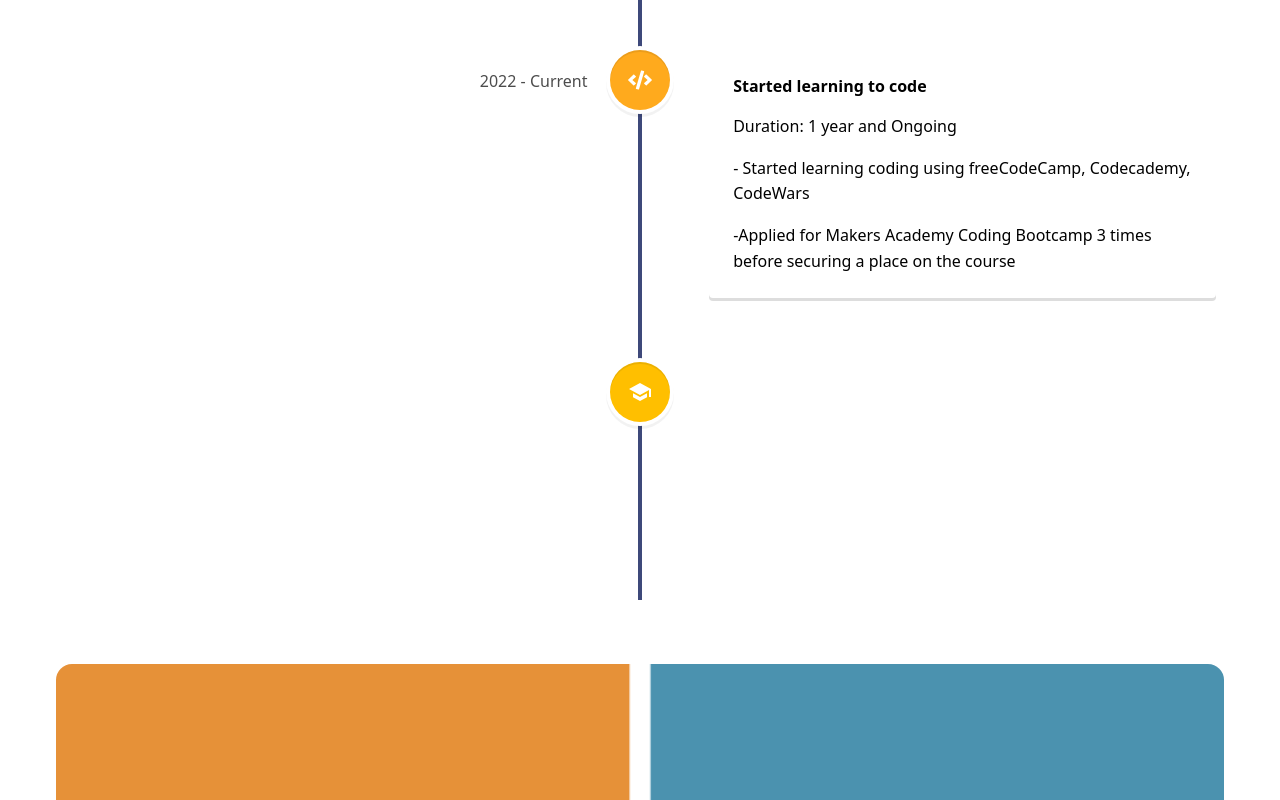
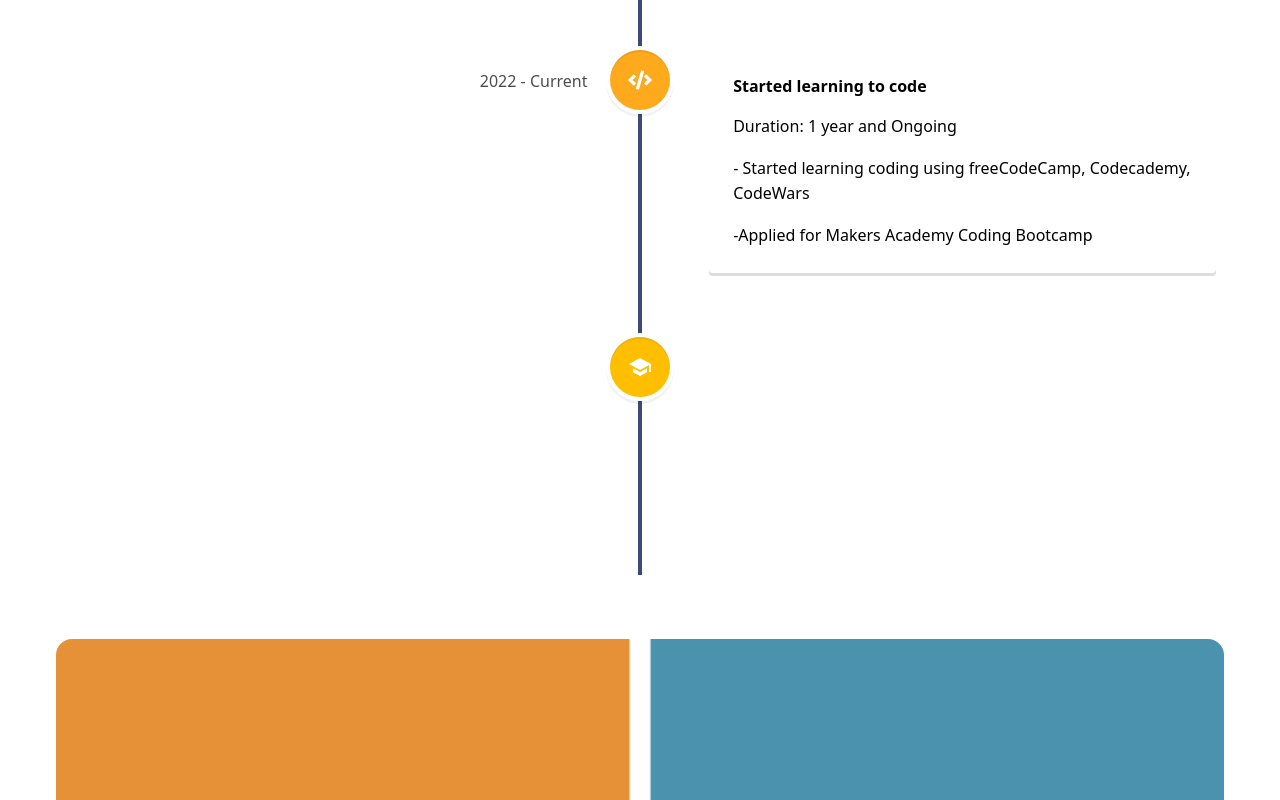
Before and after one commit to tlchambers/prostate-canceruk-presentation, a React (Create React App) app: page / in a window 1280 px wide. Shown: the part 2521-3321 px from the top of the page. Built offline with nearby package versions, Linux system fonts and the light colour scheme.

Commit message:
added name for react scrolling to work

```diff
--- a/src/components/About.jsx
+++ b/src/components/About.jsx
@@ -67,10 +67,7 @@ function About() {
 					<p>
 						- Started learning coding using freeCodeCamp, Codecademy, CodeWars
 					</p>
-					<p>
-						-Applied for Makers Academy Coding Bootcamp 3 times before securing
-						a place on the course
-					</p>
+					<p>-Applied for Makers Academy Coding Bootcamp</p>
 				</VerticalTimelineElement>
 				<VerticalTimelineElement
 					className="vertical-timeline-element--education"
```
